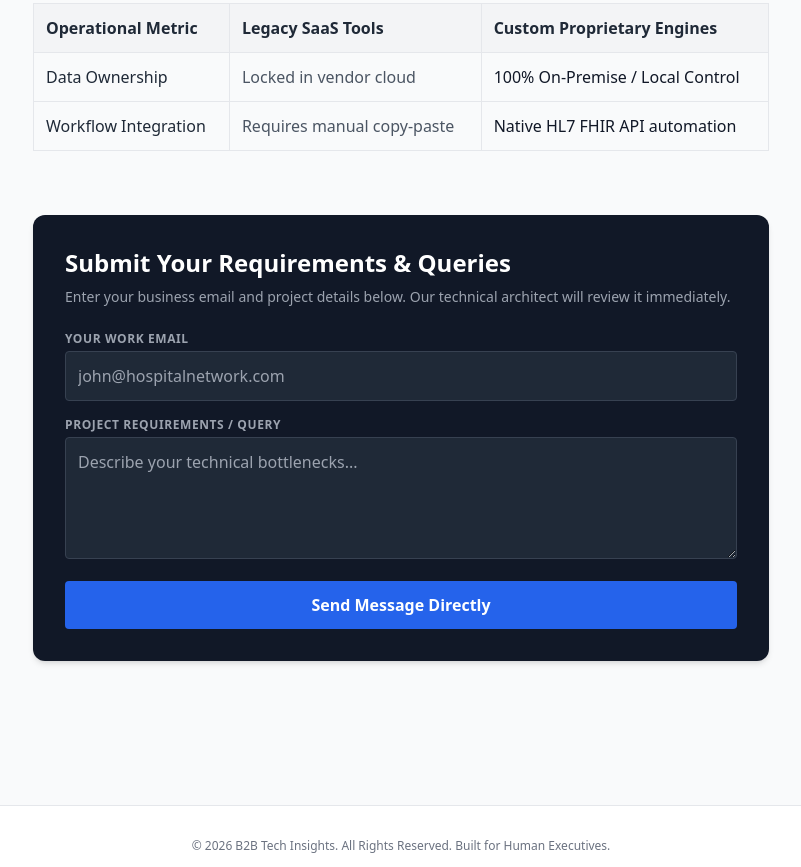
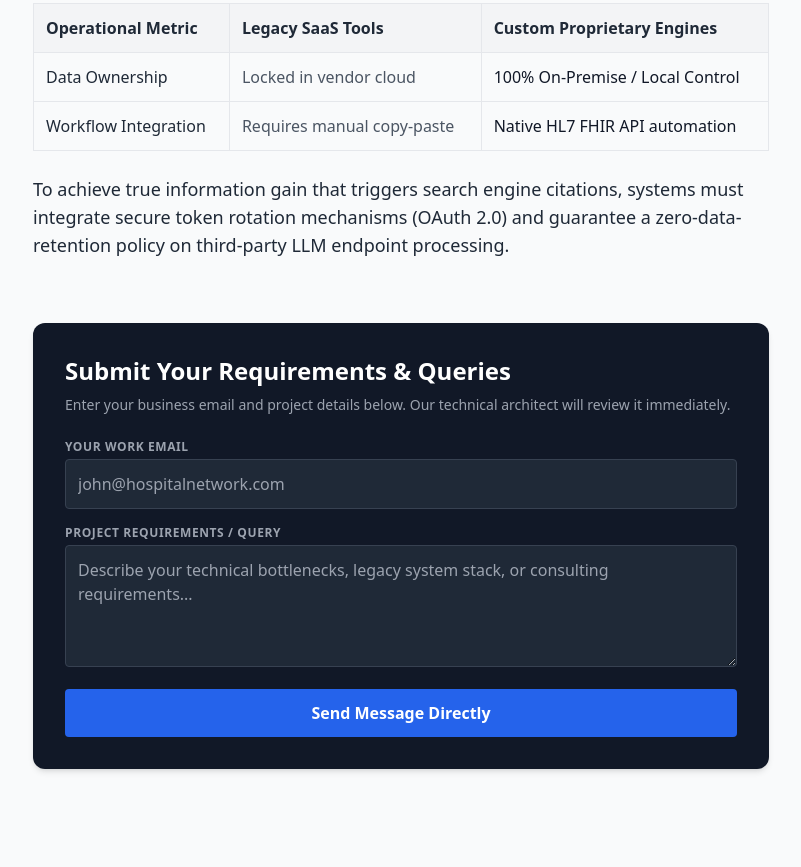
Before and after one commit to Sashank2212/b2b-tech-insights, a plain HTML site: page index.html in a window 1280 px wide. Shown: the part 551-1418 px from the top of the page, without its empty margins (239-1040 px from the left). Drawn offline with nearby package versions, Linux system fonts and the light colour scheme.

Commit message:
Modify contact form message and script URL note
Updated the message placeholder in the contact form and added a critical note for Google App Script URL.

```diff
--- a/index.html
+++ b/index.html
@@ -5,6 +5,7 @@
     <meta name="viewport" content="width=device-width, initial-scale=1.0">
     <title>B2B Tech Insights | Enterprise Solutions & Frameworks</title>
     <meta name="description" content="Deep-dive technical insights, compliance roadmaps, and architecture guides for mid-market enterprise systems.">
+
     <script src="https://cdn.tailwindcss.com"></script>
 
     <script type="application/ld+json">
@@ -79,6 +80,10 @@
                         </tbody>
                     </table>
                 </div>
+
+                <p>
+                    To achieve true information gain that triggers search engine citations, systems must integrate secure token rotation mechanisms (OAuth 2.0) and guarantee a zero-data-retention policy on third-party LLM endpoint processing.
+                </p>
             </div>
         </article>
 
@@ -95,7 +100,7 @@
                 </div>
                 <div>
                     <label class="block text-xs font-semibold uppercase tracking-wider text-gray-400 mb-1">Project Requirements / Query</label>
-                    <textarea name="message" id="user-msg" rows="4" required class="w-full bg-gray-800 border border-gray-700 rounded p-3 text-white focus:outline-none focus:border-blue-500" placeholder="Describe your technical bottlenecks..."></textarea>
+                    <textarea name="message" id="user-msg" rows="4" required class="w-full bg-gray-800 border border-gray-700 rounded p-3 text-white focus:outline-none focus:border-blue-500" placeholder="Describe your technical bottlenecks, legacy system stack, or consulting requirements..."></textarea>
                 </div>
 
                 <button type="submit" id="submit-button" class="w-full bg-blue-600 hover:bg-blue-500 text-white font-semibold p-3 rounded transition mt-4">
@@ -115,7 +120,7 @@
     </footer>
 
     <script>
-    // 🔥 CRITICAL: Jab tum step 2 poora karoge, toh jo web app URL milega use yahan paste karna
+    // 🔥 CRITICAL: Yahan apna Google App Script Web App URL paste karo
     const GOOGLE_SCRIPT_URL = 'YAHAN_APNA_GOOGLE_WEB_APP_URL_DALO';
 
     document.getElementById('google-script-form').addEventListener('submit', function(e) {
@@ -127,13 +132,14 @@
         btn.disabled = true;
         btn.innerText = 'Sending directly to Sashank...';
 
-        // Native URL Encoding to match App Script pipeline
         const formData = new FormData();
         formData.append('email', document.getElementById('user-email').value);
         formData.append('message', document.getElementById('user-msg').value);
 
+        // Fetch execution with CORS prevention mode
         fetch(GOOGLE_SCRIPT_URL, {
             method: 'POST',
+            mode: 'no-cors',
             body: formData
         })
         .then(response => {
@@ -146,7 +152,8 @@
         .catch(error => {
             btn.disabled = false;
             btn.innerText = 'Send Message Directly';
-            // Fallback screen logic for secure cross-origin instances
+            console.log(error);
+            // Fallback render to ensure user state transition
             document.getElementById('google-script-form').reset();
             successBox.classList.remove('hidden');
         });
```
